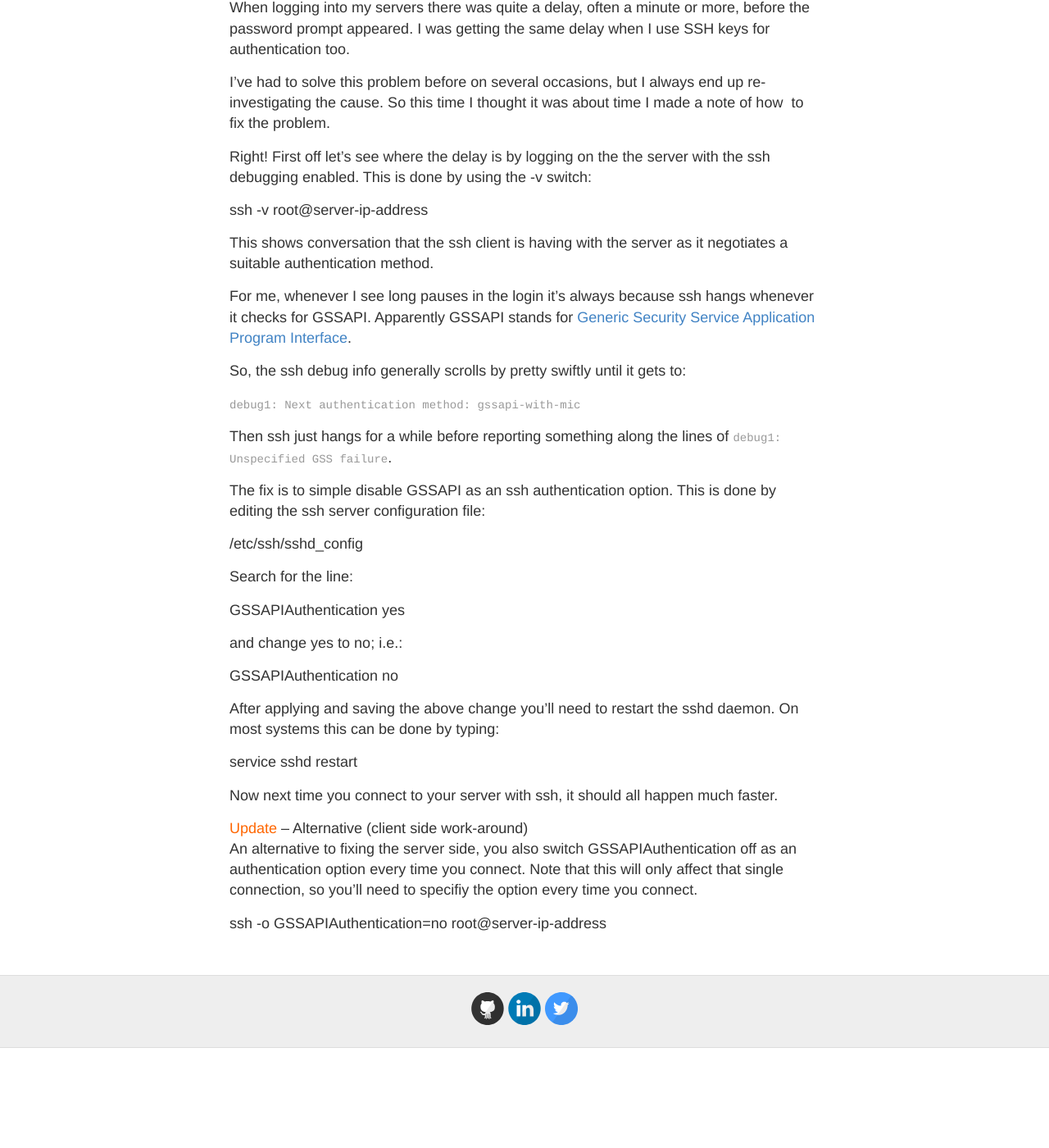
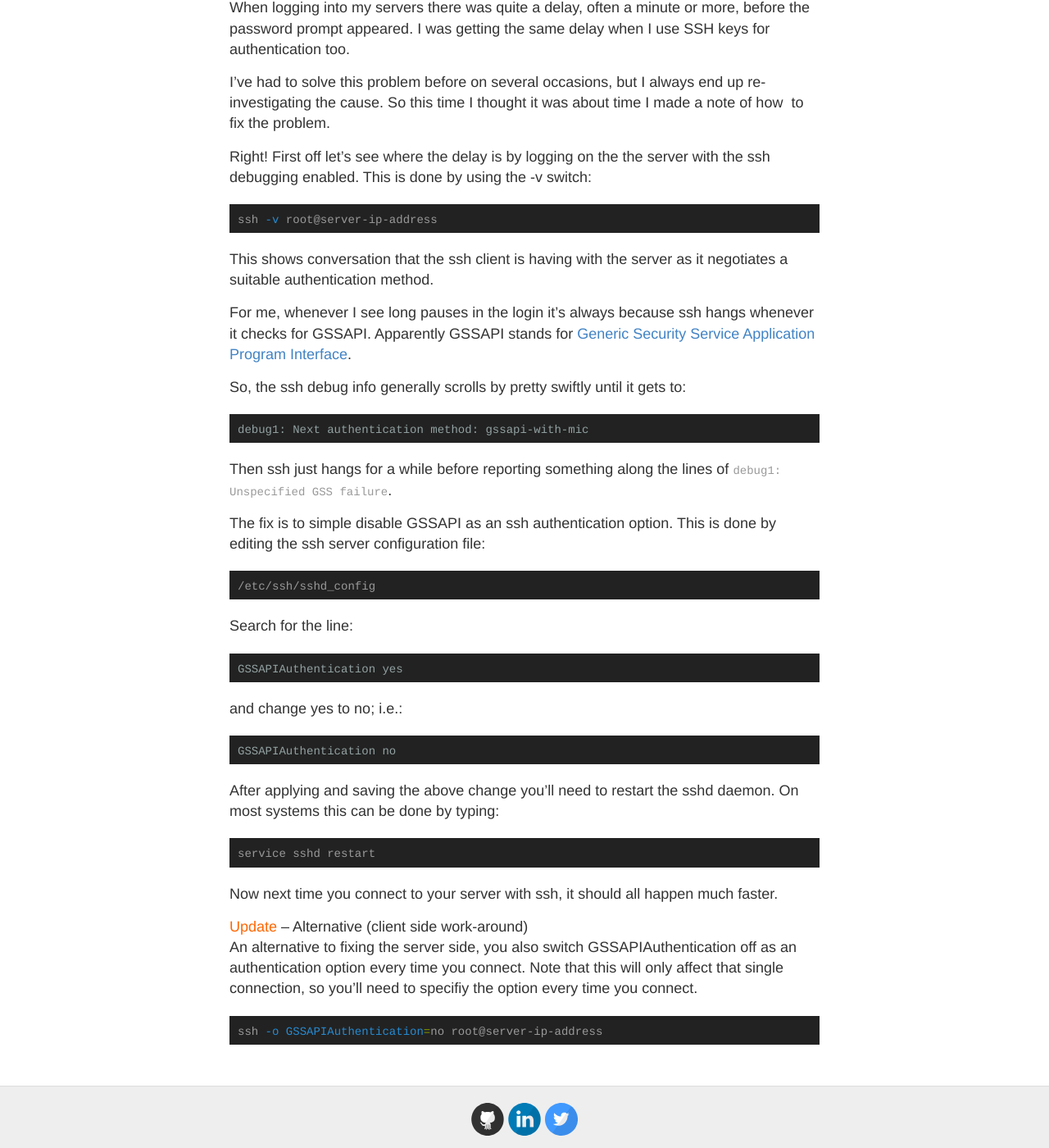
Before and after one commit to YorkshireKev/kevssite.com-jekyll-version, a Jekyll site: the page built from _posts/2013-10-10-how-to-speed-up-a-slow-ssh-login.md, in a window 1280 px wide and 1400 px high, scrolled down 280 px. Shown: the whole window at 82% size. Built offline with Jekyll 4.4.1, drawn with Linux system fonts in a browser that asks for light colours; comment, search, counter and statistics services are not loaded; before the commit the page ends 1558 px from its top, so only the background shows below that; some of the changed lines change nothing that is shown.

Commit message:
Format for jekyll

```diff
--- a/_posts/2013-10-10-how-to-speed-up-a-slow-ssh-login.md
+++ b/_posts/2013-10-10-how-to-speed-up-a-slow-ssh-login.md
@@ -15,41 +15,49 @@ tags:
 ---
 I recently started using the excellent digital ocean for some of my cloud server hosting. When logging into my servers there was quite a delay, often a minute or more, before the password prompt appeared. I was getting the same delay when I use SSH keys for authentication too.<!--more-->
 
-I&#8217;ve had to solve this problem before on several occasions, but I always end up re-investigating the cause. So this time I thought it was about time I made a note of how  to fix the problem.
+I've had to solve this problem before on several occasions, but I always end up re-investigating the cause. So this time I thought it was about time I made a note of how  to fix the problem.
 
-Right! First off let&#8217;s see where the delay is by logging on the the server with the ssh debugging enabled. This is done by using the -v switch:
-
-<pre>ssh -v root@server-ip-address</pre>
+Right! First off let's see where the delay is by logging on the the server with the ssh debugging enabled. This is done by using the -v switch:
+{% highlight bash %}
+ssh -v root@server-ip-address
+{% endhighlight %}
 
 This shows conversation that the ssh client is having with the server as it negotiates a suitable authentication method.
 
-For me, whenever I see long pauses in the login it&#8217;s always because ssh hangs whenever it checks for GSSAPI. Apparently GSSAPI stands for <a title="Wikipedia" href="http://en.wikipedia.org/wiki/Generic_Security_Services_Application_Program_Interface" target="_blank">Generic Security Service Application Program Interface</a>.
+For me, whenever I see long pauses in the login it's always because ssh hangs whenever it checks for GSSAPI. Apparently GSSAPI stands for <a title="Wikipedia" href="http://en.wikipedia.org/wiki/Generic_Security_Services_Application_Program_Interface" target="_blank">Generic Security Service Application Program Interface</a>.
 
 So, the ssh debug info generally scrolls by pretty swiftly until it gets to:
 
-`debug1: Next authentication method: gssapi-with-mic`
+{% highlight console %}
+debug1: Next authentication method: gssapi-with-mic
+{% endhighlight %}
 
 Then ssh just hangs for a while before reporting something along the lines of `debug1: Unspecified GSS failure`.
 
 The fix is to simple disable GSSAPI as an ssh authentication option. This is done by editing the ssh server configuration file:
-
-<pre>/etc/ssh/sshd_config</pre>
+{% highlight bash %}
+/etc/ssh/sshd_config
+{% endhighlight %}
 
 Search for the line:
-
-<pre>GSSAPIAuthentication yes</pre>
+{% highlight console %}
+GSSAPIAuthentication yes
+{% endhighlight %}
 
 and change yes to no; i.e.:
+{% highlight console %}
+GSSAPIAuthentication no
+{% endhighlight %}
 
-<pre>GSSAPIAuthentication no</pre>
-
-After applying and saving the above change you&#8217;ll need to restart the sshd daemon. On most systems this can be done by typing:
-
-<pre>service sshd restart</pre>
+After applying and saving the above change you'll need to restart the sshd daemon. On most systems this can be done by typing:
+{% highlight bash %}
+service sshd restart
+{% endhighlight %}
 
 Now next time you connect to your server with ssh, it should all happen much faster.
 
 <span style="color: #ff6600">Update</span> &#8211; Alternative (client side work-around)
-An alternative to fixing the server side, you also switch GSSAPIAuthentication off as an authentication option every time you connect. Note that this will only affect that single connection, so you&#8217;ll need to specifiy the option every time you connect.
-
-<pre>ssh -o GSSAPIAuthentication=no root@server-ip-address</pre>
+An alternative to fixing the server side, you also switch GSSAPIAuthentication off as an authentication option every time you connect. Note that this will only affect that single connection, so you'll need to specifiy the option every time you connect.
+{% highlight bash %}
+ssh -o GSSAPIAuthentication=no root@server-ip-address
+{% endhighlight %}
```
